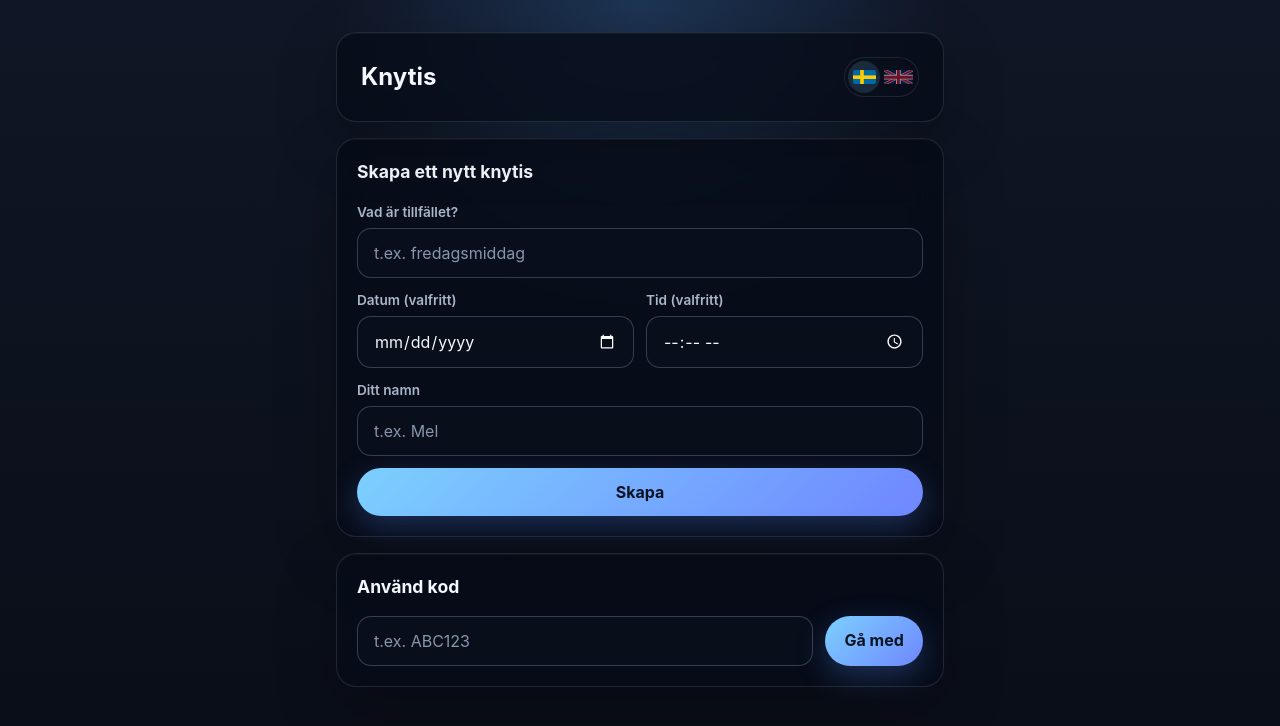
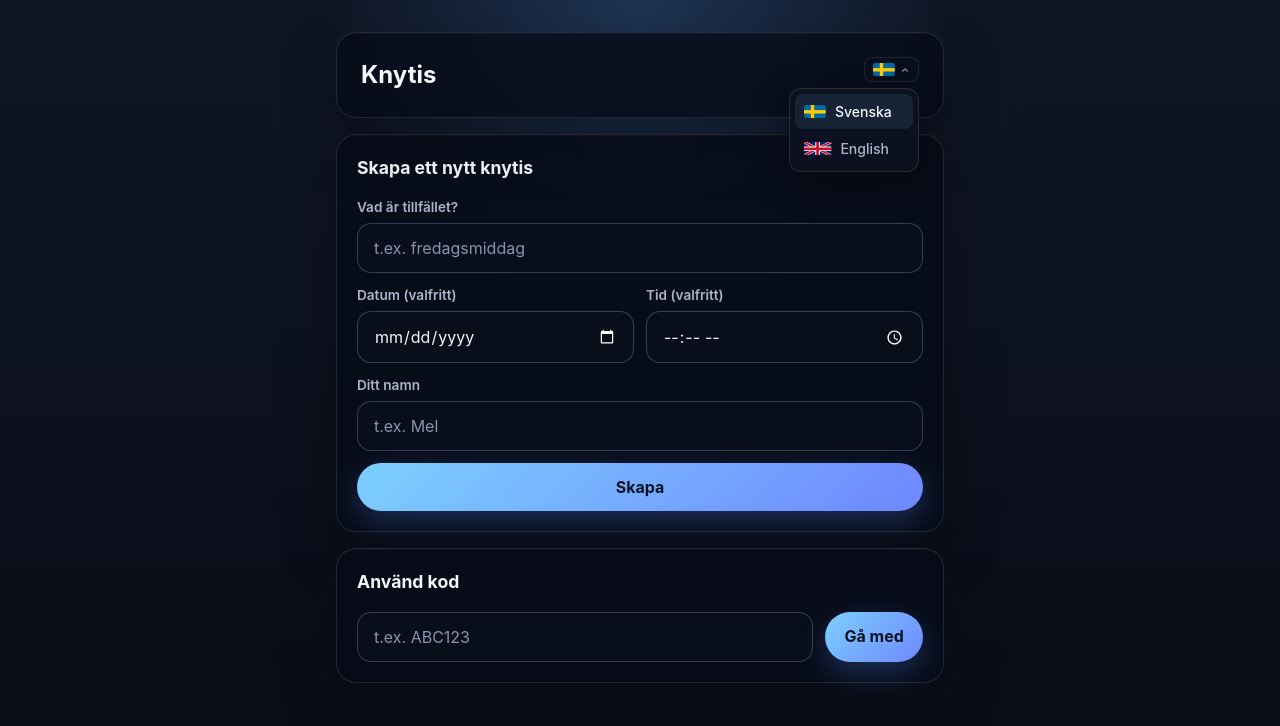
Before and after one commit to bojakascha/knytis, a React (Vite) app: page / in a window 1280 px wide. Both pictures are taken after a click on the button "Språk". Shown: the top 726 px of the page. Built offline with nearby package versions, Linux system fonts and the light colour scheme; no server answers.

Commit message:
ui changes

```diff
--- a/src/components/LanguageToggle.tsx
+++ b/src/components/LanguageToggle.tsx
@@ -1,14 +1,10 @@
+import { useEffect, useRef, useState } from 'react';
 import { useI18n } from '../i18n/useI18n';
 import type { Locale } from '../i18n/messages';
 
 function FlagSweden({ className }: { className?: string }) {
   return (
-    <svg
-      className={className}
-      viewBox="0 0 16 10"
-      aria-hidden
-      focusable="false"
-    >
+    <svg className={className} viewBox="0 0 16 10" aria-hidden focusable="false">
       <rect width="16" height="10" fill="#006AA7" />
       <rect x="5" width="2.5" height="10" fill="#FECC00" />
       <rect y="3.75" width="16" height="2.5" fill="#FECC00" />
@@ -18,12 +14,7 @@ function FlagSweden({ className }: { className?: string }) {
 
 function FlagUk({ className }: { className?: string }) {
   return (
-    <svg
-      className={className}
-      viewBox="0 0 60 30"
-      aria-hidden
-      focusable="false"
-    >
+    <svg className={className} viewBox="0 0 60 30" aria-hidden focusable="false">
       <rect width="60" height="30" fill="#012169" />
       <path stroke="#FFF" strokeWidth="6" d="M0 0l60 30M60 0L0 30" />
       <path stroke="#C8102E" strokeWidth="4" d="M0 0l60 30M60 0L0 30" />
@@ -33,33 +24,78 @@ function FlagUk({ className }: { className?: string }) {
   );
 }
 
+const LOCALES: { id: Locale; Flag: typeof FlagSweden; label: string }[] = [
+  { id: 'sv', Flag: FlagSweden, label: 'Svenska' },
+  { id: 'en', Flag: FlagUk,     label: 'English'  },
+];
+
 export function LanguageToggle() {
   const { locale, setLocale, t } = useI18n();
+  const [open, setOpen] = useState(false);
+  const ref = useRef<HTMLDivElement>(null);
+
+  useEffect(() => {
+    if (!open) return;
+    const handlePointerDown = (e: PointerEvent) => {
+      if (ref.current && !ref.current.contains(e.target as Node)) {
+        setOpen(false);
+      }
+    };
+    document.addEventListener('pointerdown', handlePointerDown);
+    return () => document.removeEventListener('pointerdown', handlePointerDown);
+  }, [open]);
 
   const select = (next: Locale) => {
-    if (next !== locale) setLocale(next);
+    setLocale(next);
+    setOpen(false);
   };
 
+  const active = LOCALES.find((l) => l.id === locale)!;
+
   return (
-    <div className="language-toggle" role="group" aria-label={t('language.switchLabel')}>
+    <div className="lang-menu" ref={ref}>
       <button
         type="button"
-        className={`lang-btn${locale === 'sv' ? ' lang-btn-active' : ''}`}
-        onClick={() => select('sv')}
-        aria-pressed={locale === 'sv'}
-        aria-label={t('language.ariaSv')}
+        className="lang-menu-btn"
+        onClick={() => setOpen((v) => !v)}
+        aria-label={t('language.switchLabel')}
+        aria-expanded={open}
+        aria-haspopup="listbox"
       >
-        <FlagSweden className="lang-flag" />
+        <active.Flag className="lang-menu-flag" />
+        <svg
+          className={`lang-menu-chevron${open ? ' lang-menu-chevron-open' : ''}`}
+          width="10"
+          height="10"
+          viewBox="0 0 24 24"
+          fill="none"
+          stroke="currentColor"
+          strokeWidth="2.5"
+          strokeLinecap="round"
+          strokeLinejoin="round"
+          aria-hidden
+        >
+          <path d="M6 9l6 6 6-6" />
+        </svg>
       </button>
-      <button
-        type="button"
-        className={`lang-btn${locale === 'en' ? ' lang-btn-active' : ''}`}
-        onClick={() => select('en')}
-        aria-pressed={locale === 'en'}
-        aria-label={t('language.ariaEn')}
-      >
-        <FlagUk className="lang-flag" />
-      </button>
+
+      {open && (
+        <div className="lang-menu-dropdown" role="listbox" aria-label={t('language.switchLabel')}>
+          {LOCALES.map(({ id, Flag, label }) => (
+            <button
+              key={id}
+              type="button"
+              role="option"
+              aria-selected={locale === id}
+              className={`lang-menu-item${locale === id ? ' lang-menu-item-active' : ''}`}
+              onClick={() => select(id)}
+            >
+              <Flag className="lang-menu-item-flag" />
+              {label}
+            </button>
+          ))}
+        </div>
+      )}
     </div>
   );
 }
--- a/src/components/layout/AppShell.tsx
+++ b/src/components/layout/AppShell.tsx
@@ -12,7 +12,7 @@ export function AppShell({ title, subtitle, aside, children }: AppShellProps) {
   return (
     <div className="app-shell">
       <header className="hero-card">
-        <div>
+        <div className="hero-body">
           <div className="hero-title-row">
             <h1>{title}</h1>
             <OccasionSwitcher />
--- a/src/styles/global.css
+++ b/src/styles/global.css
@@ -149,12 +149,22 @@ textarea::placeholder {
   color: #aab6ca;
 }
 
+.hero-body {
+  flex: 1;
+  min-width: 0;
+}
+
+.hero-body h1 {
+  overflow: hidden;
+  text-overflow: ellipsis;
+  white-space: nowrap;
+}
+
 .hero-side {
   flex-shrink: 0;
   display: flex;
   align-items: center;
   gap: 0.6rem;
-  flex-wrap: wrap;
   justify-content: flex-end;
   align-self: flex-start;
 }
@@ -254,55 +264,103 @@ textarea::placeholder {
   color: #f4f7fb;
 }
 
-.language-toggle {
-  display: inline-flex;
-  gap: 0.15rem;
-  padding: 0.2rem;
-  border-radius: 999px;
-  background: rgba(10, 16, 29, 0.6);
-  border: 1px solid rgba(169, 185, 211, 0.12);
+/* Language overflow menu */
+.lang-menu {
+  position: relative;
 }
 
-.lang-btn {
+.lang-menu-btn {
   all: unset;
   cursor: pointer;
   box-sizing: border-box;
   display: inline-flex;
   align-items: center;
-  justify-content: center;
-  width: 2rem;
-  height: 2rem;
-  border-radius: 999px;
-  transition: background 150ms ease, transform 150ms ease;
+  gap: 0.3rem;
+  padding: 0.3rem 0.5rem;
+  border-radius: 8px;
+  background: rgba(10, 16, 29, 0.55);
+  border: 1px solid rgba(169, 185, 211, 0.14);
+  color: #aab6ca;
+  transition: background 140ms ease, border-color 140ms ease, color 140ms ease;
 }
 
-.lang-btn:hover {
+.lang-menu-btn:hover {
   background: rgba(169, 185, 211, 0.1);
+  border-color: rgba(169, 185, 211, 0.22);
+  color: #f4f7fb;
 }
 
-.lang-flag {
+.lang-menu-flag {
   display: block;
-  height: 0.9rem;
+  height: 0.85rem;
   width: auto;
   border-radius: 2px;
-  opacity: 0.55;
-  transition: opacity 150ms ease;
 }
 
-.lang-btn:hover .lang-flag {
-  opacity: 0.8;
+.lang-menu-chevron {
+  display: block;
+  transition: transform 180ms ease;
 }
 
-.lang-btn-active {
-  background: rgba(124, 208, 255, 0.15);
+.lang-menu-chevron-open {
+  transform: rotate(180deg);
 }
 
-.lang-btn-active .lang-flag {
-  opacity: 1;
+.lang-menu-dropdown {
+  position: absolute;
+  right: 0;
+  top: calc(100% + 0.35rem);
+  z-index: 50;
+  min-width: 130px;
+  border: 1px solid rgba(255, 255, 255, 0.11);
+  border-radius: 12px;
+  background: rgba(12, 18, 32, 0.97);
+  backdrop-filter: blur(16px);
+  box-shadow:
+    0 12px 36px rgba(0, 0, 0, 0.4),
+    inset 0 1px 0 rgba(255, 255, 255, 0.04);
+  padding: 0.3rem;
+  display: flex;
+  flex-direction: column;
+  gap: 0.1rem;
 }
 
-.lang-btn-active:hover {
-  background: rgba(124, 208, 255, 0.22);
+.lang-menu-item {
+  all: unset;
+  cursor: pointer;
+  box-sizing: border-box;
+  display: flex;
+  align-items: center;
+  gap: 0.55rem;
+  width: 100%;
+  padding: 0.45rem 0.6rem;
+  border-radius: 8px;
+  font-size: 0.875rem;
+  font-weight: 500;
+  color: #aab6ca;
+  transition: background 100ms ease, color 100ms ease;
+}
+
+.lang-menu-item:hover {
+  background: rgba(169, 185, 211, 0.1);
+  color: #f4f7fb;
+}
+
+.lang-menu-item-active {
+  color: #f4f7fb;
+  background: rgba(124, 208, 255, 0.1);
+}
+
+.lang-menu-item-active:hover {
+  background: rgba(124, 208, 255, 0.16);
+}
+
+.lang-menu-item-flag {
+  display: block;
+  height: 0.85rem;
+  width: auto;
+  border-radius: 2px;
+  flex-shrink: 0;
 }
 
 .page-grid {
@@ -867,8 +925,4 @@ textarea::placeholder {
     text-align: center;
   }
 
-  .hero-card {
-    flex-direction: column;
-    align-items: flex-start;
-  }
 }
```
